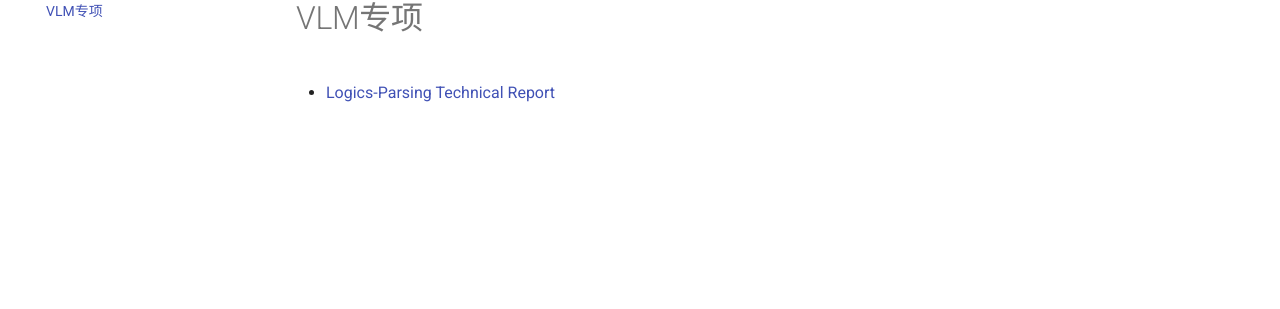
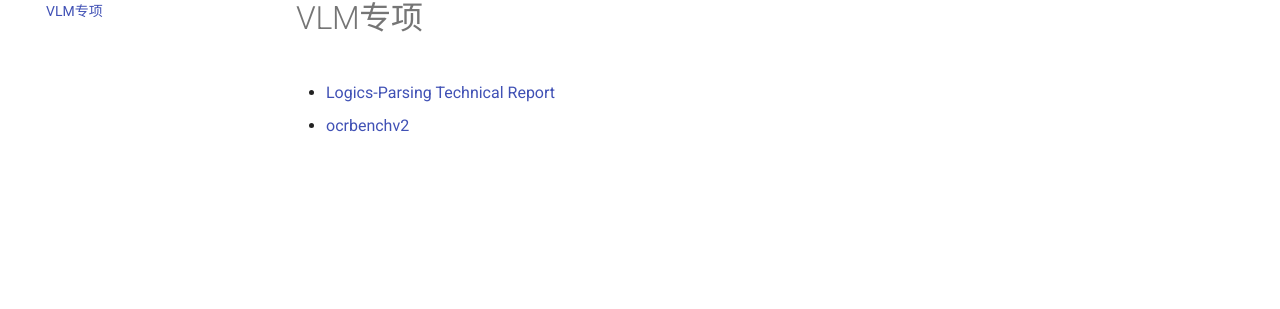
Before and after one commit to SWHL/awesome-ocr-collection, an MkDocs documentation site: the page built from docs/llm/index.md, in a window 1280 px wide. Shown: the part 148-457 px from the top of the page. Built offline with MkDocs 1.6.1 and Material for MkDocs 9.7.7, drawn with Linux system fonts in a browser that asks for light colours; comment, search, counter and statistics services are not loaded; the version menu is left out.

Commit message:
chore: add ocrbenchv2 link to LLM documentation

```diff
--- a/docs/llm/index.md
+++ b/docs/llm/index.md
@@ -1,2 +1,3 @@
 
 - [Logics-Parsing Technical Report](https://arxiv.org/pdf/2509.19760)
+- [ocrbenchv2](https://arxiv.org/pdf/2501.00321)
```
